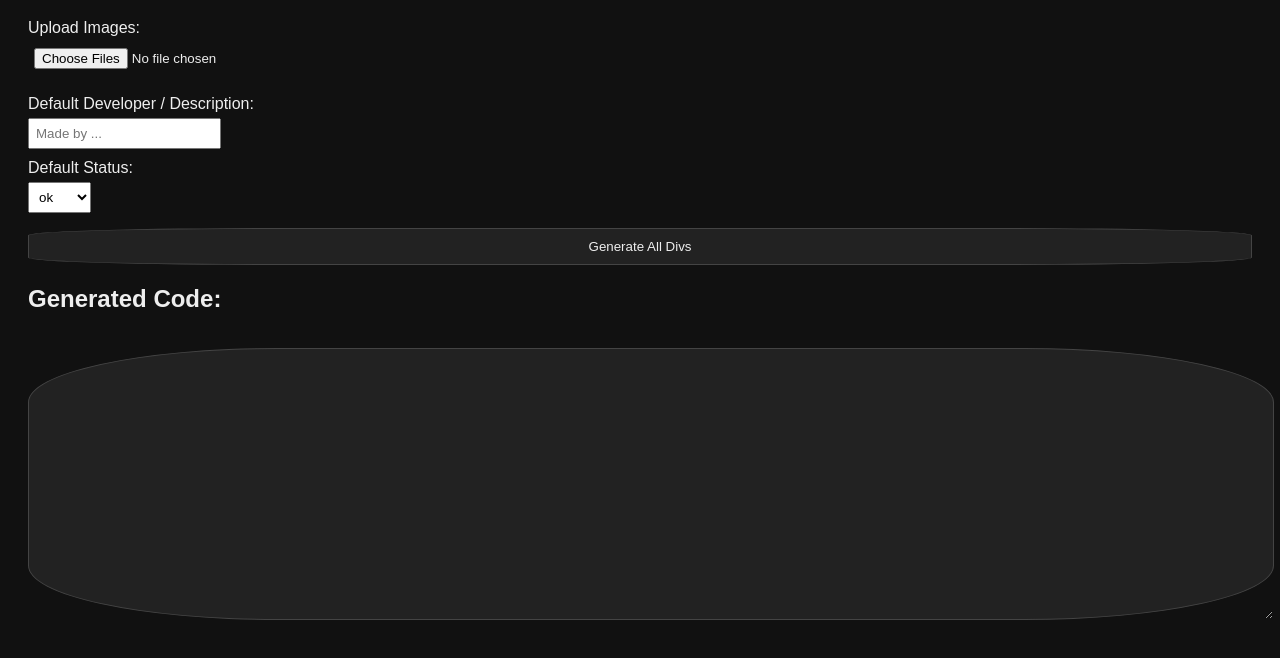
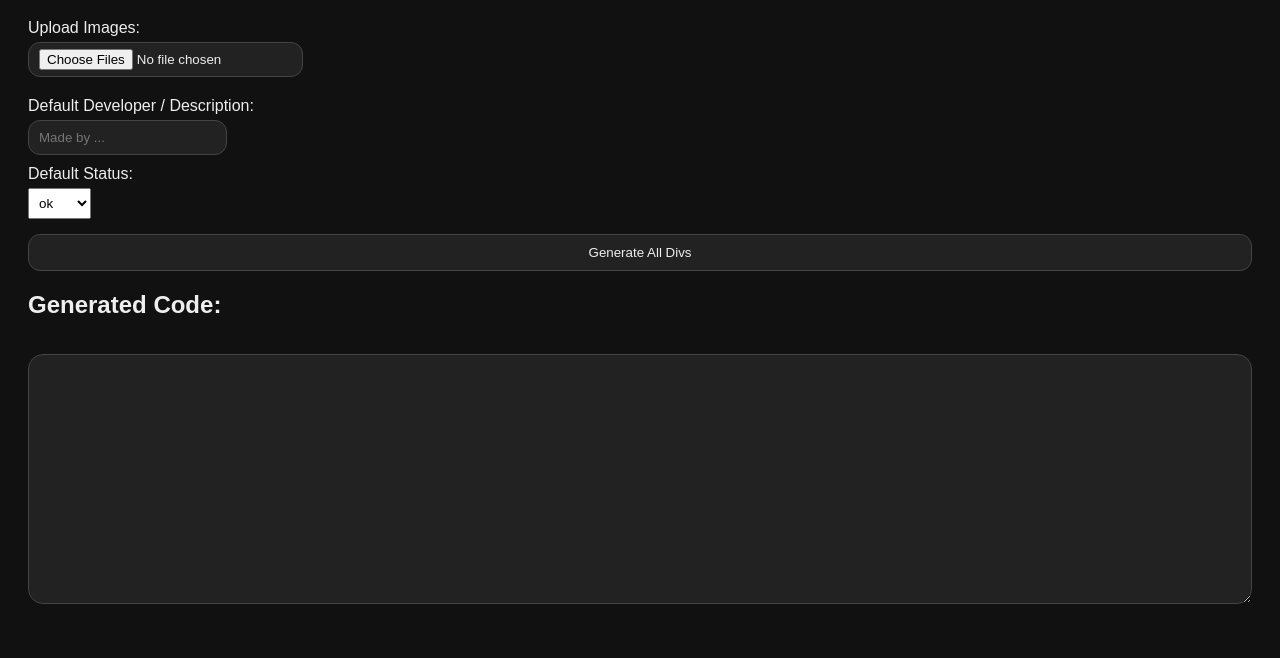
Before and after one commit to bguhm/bguhm.github.io, a plain HTML site: page batch.html in a window 1280 px wide. Shown: the part 90-748 px from the top of the page. Drawn offline with Linux system fonts and the light colour scheme.

Commit message:
Update batch.html

```diff
--- a/batch.html
+++ b/batch.html
@@ -36,7 +36,32 @@
   }
   .ok { background: #7CFC00; }         /* light green */
   .FIX { background: #FFD700; }        /* light yellow/golden */
-  .soon { background: #FF6F61; }       /* light pinkish red */
+  .soon { background: #FF6F61; }
+  /* light pinkish red */
+  input, textarea {
+  background: #222;
+  border: 1px solid #444;
+  color: #eee;
+  border-radius: 12px;       /* nice rounded corners */
+  padding: 6px 10px;
+  height: 35px;              /* consistent height for inputs */
+  box-sizing: border-box;    /* includes padding in height */
+}
+
+textarea {
+  height: 250px;
+  border-radius: 15px;
+}button.generateBtn {
+  border-radius: 12px;   /* rounded rectangle */
+  padding: 10px;
+}
+
+.file-entry button {
+  width: 30px;
+  height: 30px;
+  border-radius: 50%;    /* perfect circle */
+}
+
 </style>
 </head>
 <body>
```
